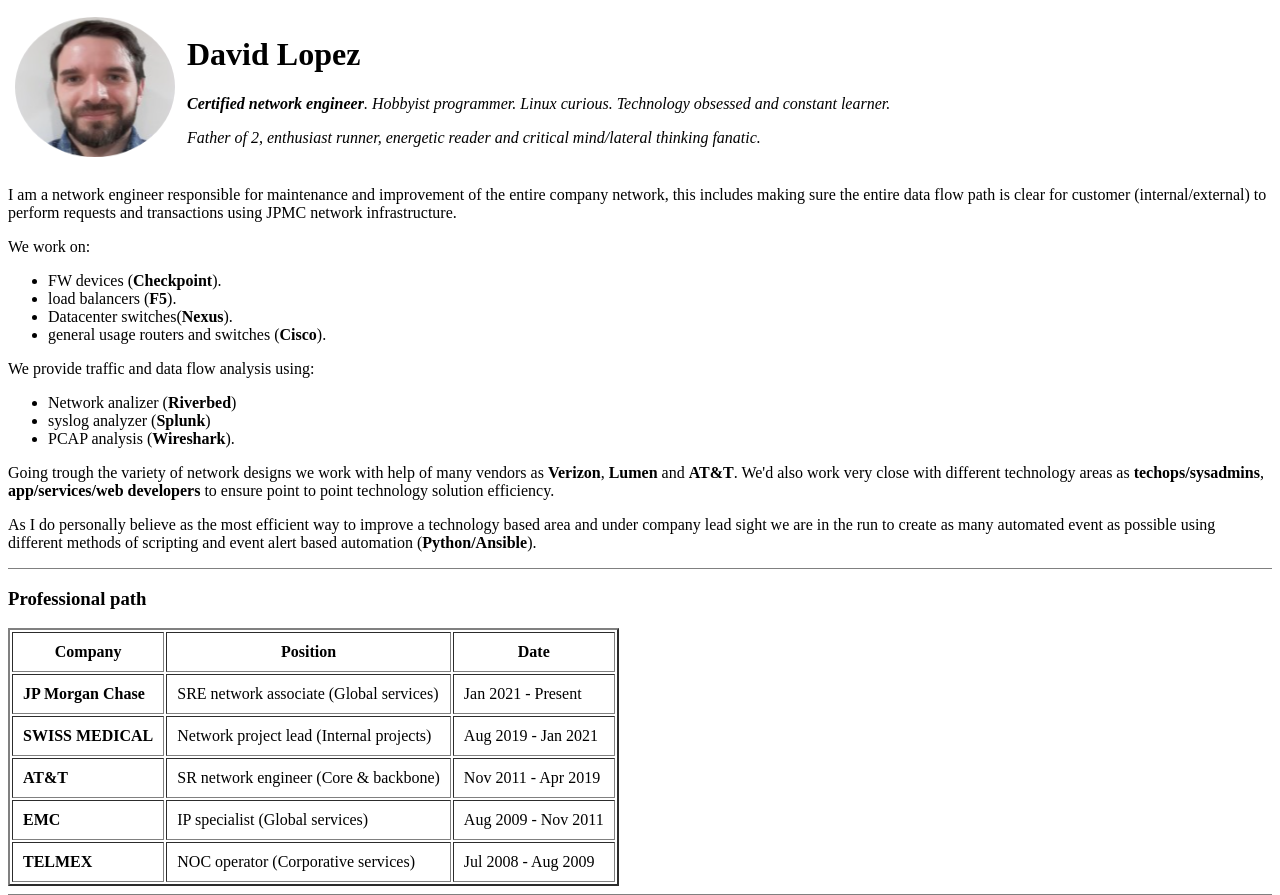
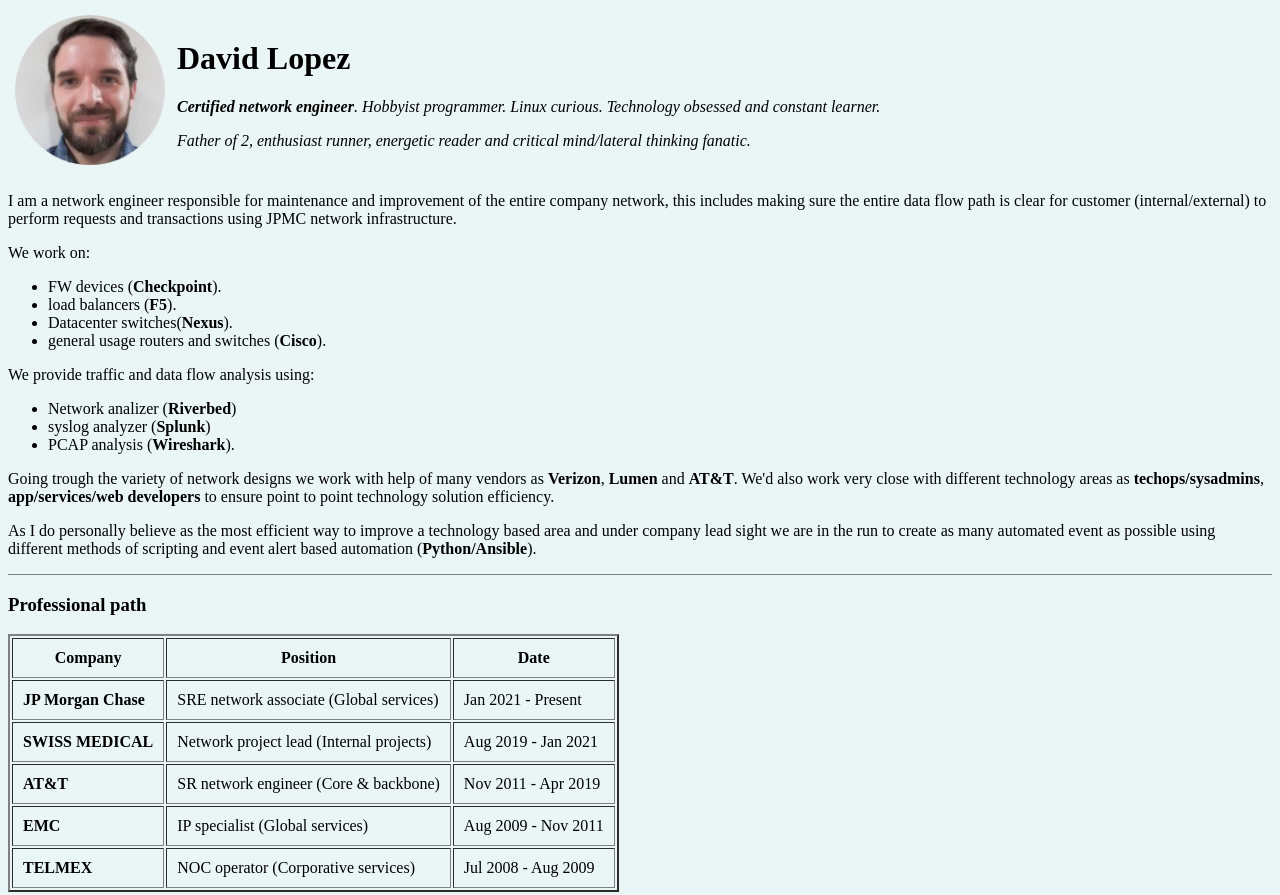
Before and after one commit to davids-lab/cv, a plain HTML site: page index.html in a window 1280 px wide. Shown: the top 895 px of the page. Drawn offline with Linux system fonts and the light colour scheme.

Commit message:
Update index.html

```diff
--- a/index.html
+++ b/index.html
@@ -7,13 +7,19 @@
               content="width=device-width, user-scalable=no, initial-scale=1.0, maximum-scale=1.0, minimum-scale=1.0">
         <meta http-equiv="X-UA-Compatible" content="ie=edge">
         <title> Sitio personal - David Lopez</title> <!-- Lo que se ve en la solapa del browser -->
+    <style>
+        body {
+            background-color: #EAF6F6;
+        }
+        img {
+            height:150px;
+        }
+    </style>
     </head>
     <body><!-- Contiene la informacion dentro de la pagina web -->
         <table cellpadding="5">
             <td><img src="foto perfil circular david lopez.png"
-                     alt="David's profile picture"
-                     width="160"
-                     height="140">
+                     alt="David's profile picture">
             </td>
             <td>
                 <h1>David Lopez</h1>
```
